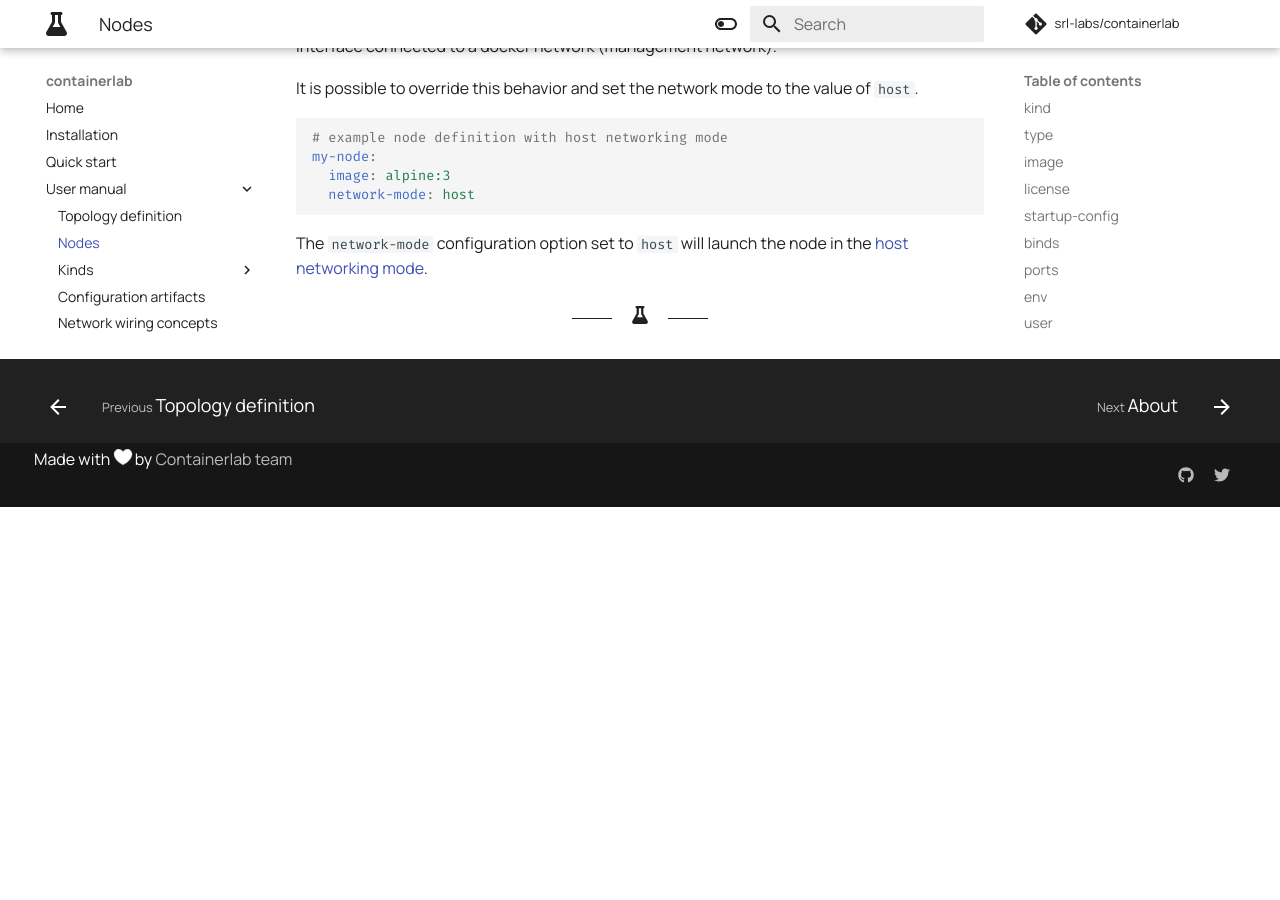
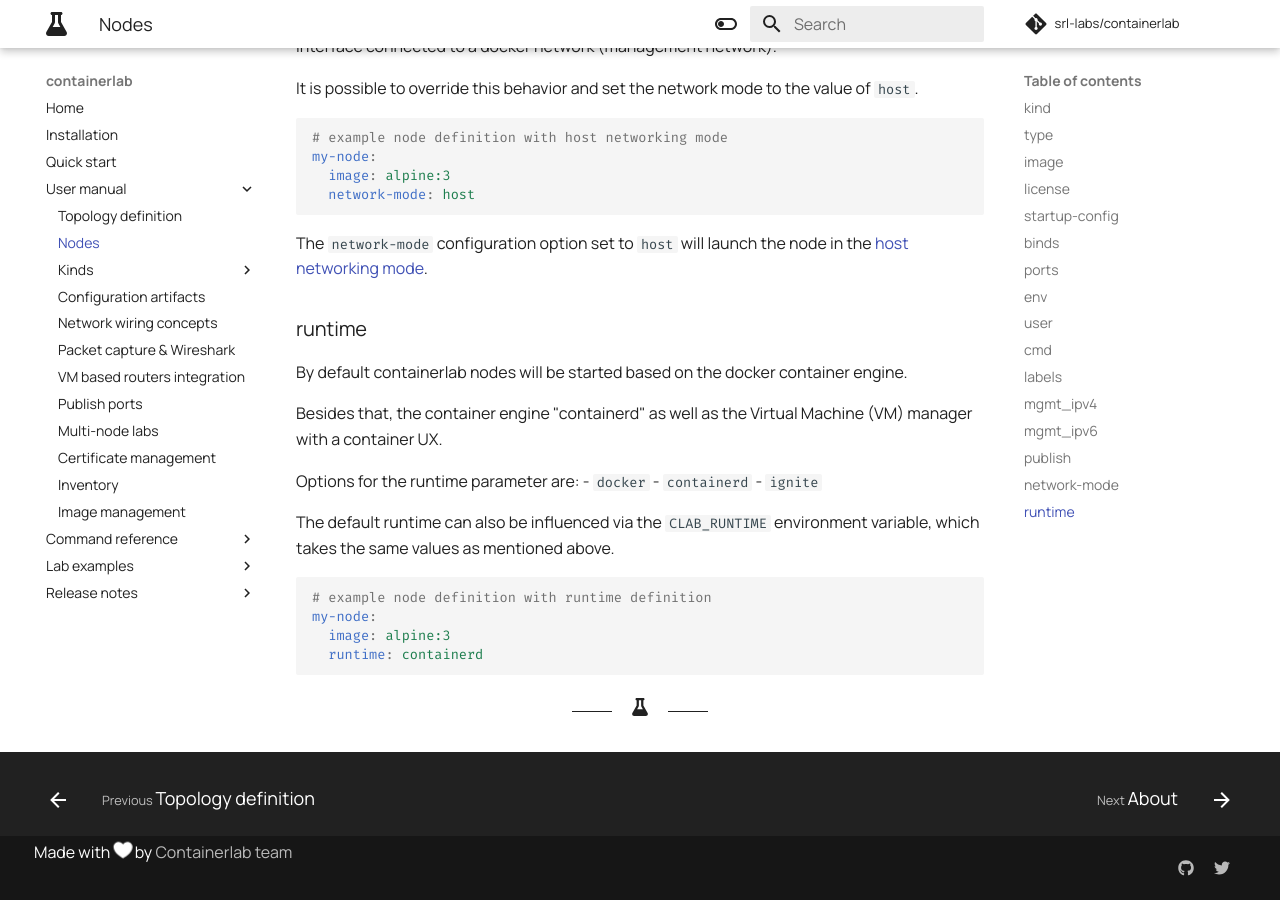
Before and after one commit to srl-labs/containerlab, an MkDocs documentation site: the page built from docs/manual/nodes.md, in a window 1280 px wide and 900 px high, scrolled down 5730 px. Built offline with MkDocs 1.6.1 and Material for MkDocs 9.7.7, drawn with Linux system fonts in a browser that asks for light colours; comment, search, counter and statistics services are not loaded; before the commit the page ends 6237 px from its top, so only the background shows below that.

Commit message:
mgmt -> bridge and node -> runtime added

````diff
--- a/docs/manual/nodes.md
+++ b/docs/manual/nodes.md
@@ -286,3 +286,22 @@ my-node:
 ```
 
 The `network-mode` configuration option set to `host` will launch the node in the [host networking mode](https://docs.docker.com/network/host/).
+
+### runtime
+By default containerlab nodes will be started based on the docker container engine.
+
+Besides that, the container engine "containerd" as well as the Virtual Machine (VM) manager with a container UX.
+
+Options for the runtime parameter are:
+- `docker`
+- `containerd`
+- `ignite`
+
+The default runtime can also be influenced via the `CLAB_RUNTIME` environment variable, which takes the same values as mentioned above.
+
+```yaml
+# example node definition with runtime definition
+my-node:
+  image: alpine:3
+  runtime: containerd
+```
````
Also changed, not shown: 1 other file.
